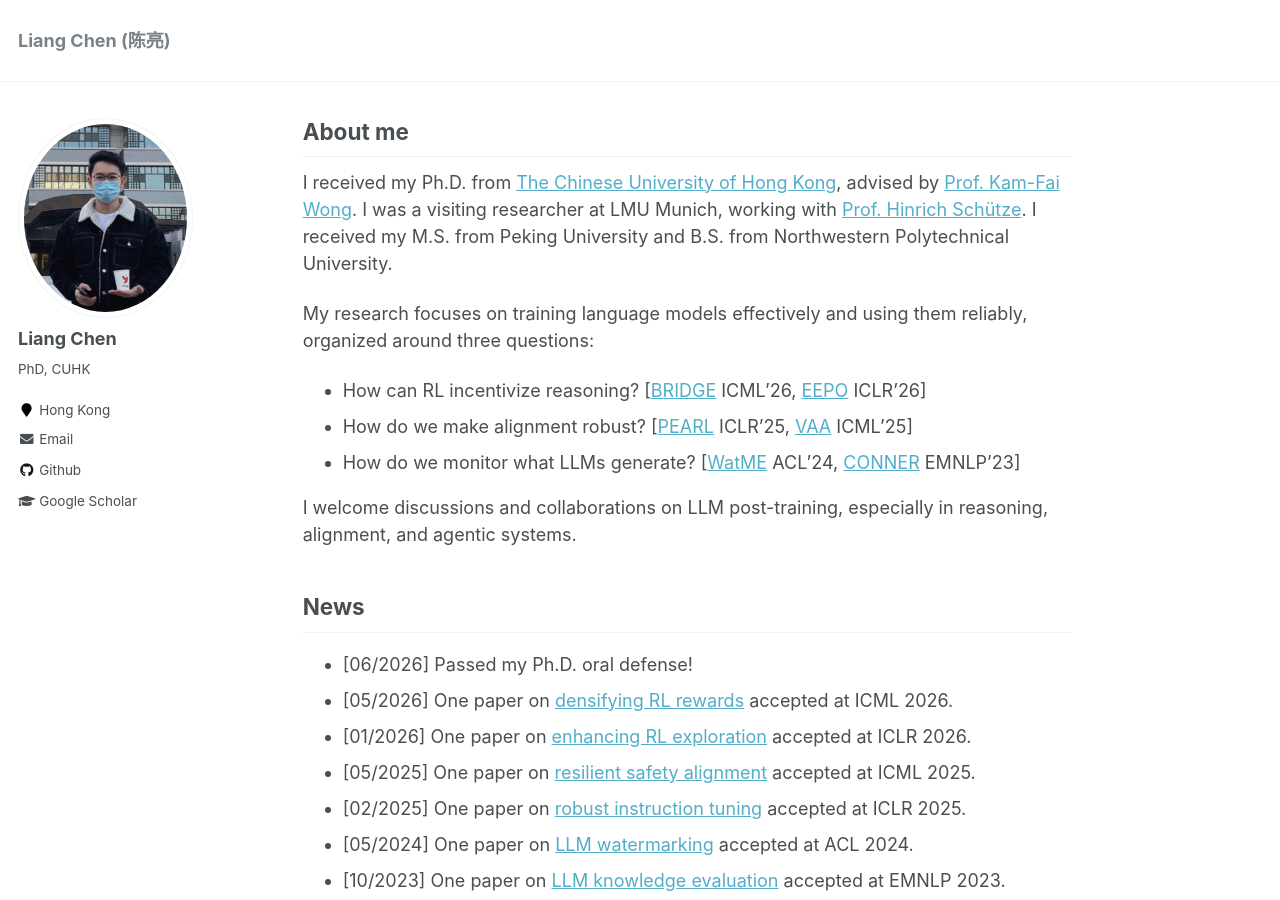
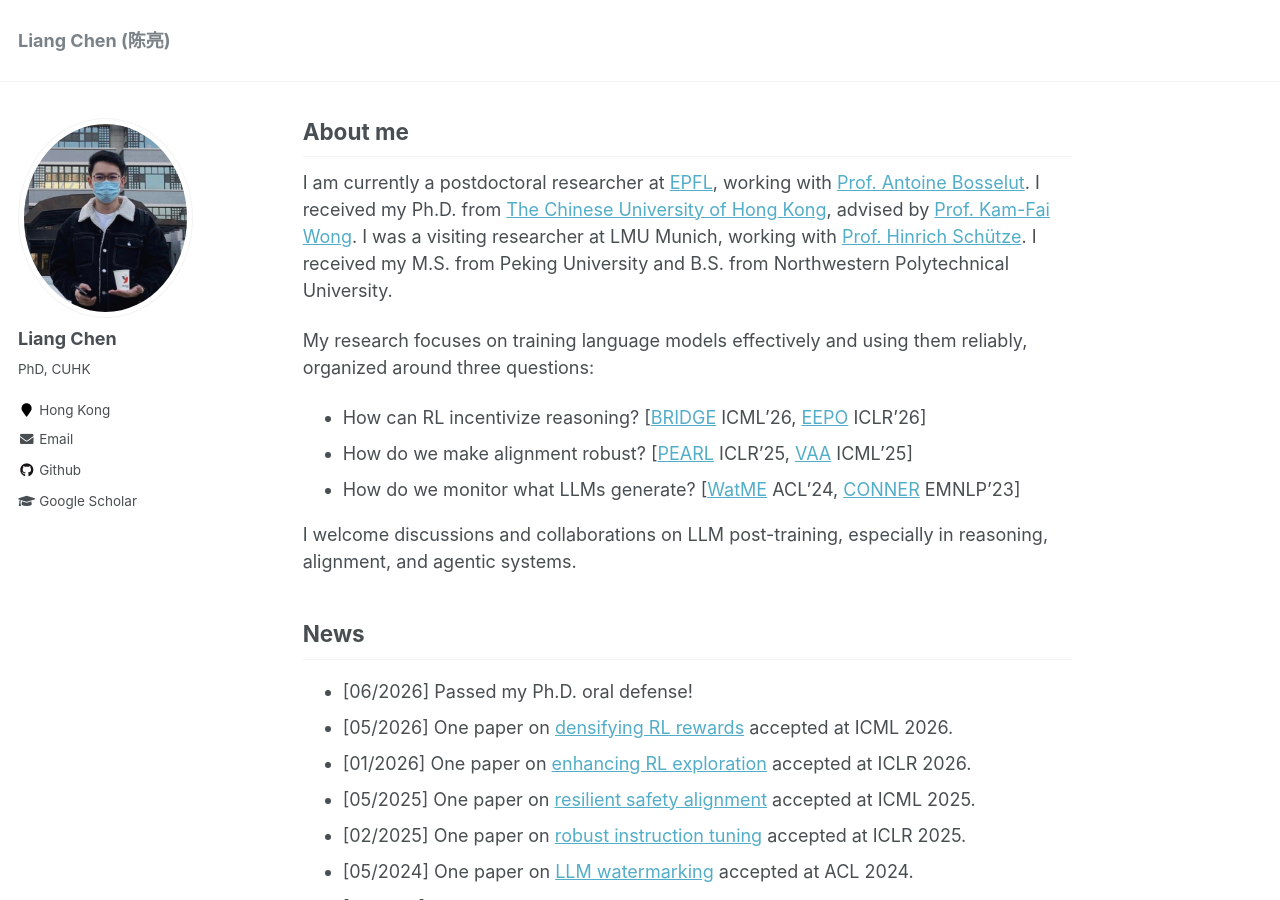
Before and after one commit to ChanLiang/ChanLiang.github.io, a Jekyll site: the page built from _pages/about.md, in a window 1280 px wide and 900 px high. Built offline with Jekyll 4.4.1, drawn with Linux system fonts in a browser that asks for light colours.

Commit message:
Update about.md

```diff
--- a/_pages/about.md
+++ b/_pages/about.md
@@ -11,6 +11,7 @@ redirect_from:
 
 ## About me
 
+I am currently a postdoctoral researcher at [EPFL](https://www.epfl.ch/en/), working with [Prof. Antoine Bosselut](https://atcbosselut.github.io/).
 I received my Ph.D. from [The Chinese University of Hong Kong](https://www.cuhk.edu.hk/english/index.html), advised by [Prof. Kam-Fai Wong](https://www1.se.cuhk.edu.hk/~kfwong/).
 I was a visiting researcher at LMU Munich, working with [Prof. Hinrich Schütze](https://cisnlp.github.io/about/).
 I received my M.S. from Peking University and B.S. from Northwestern Polytechnical University.
```
